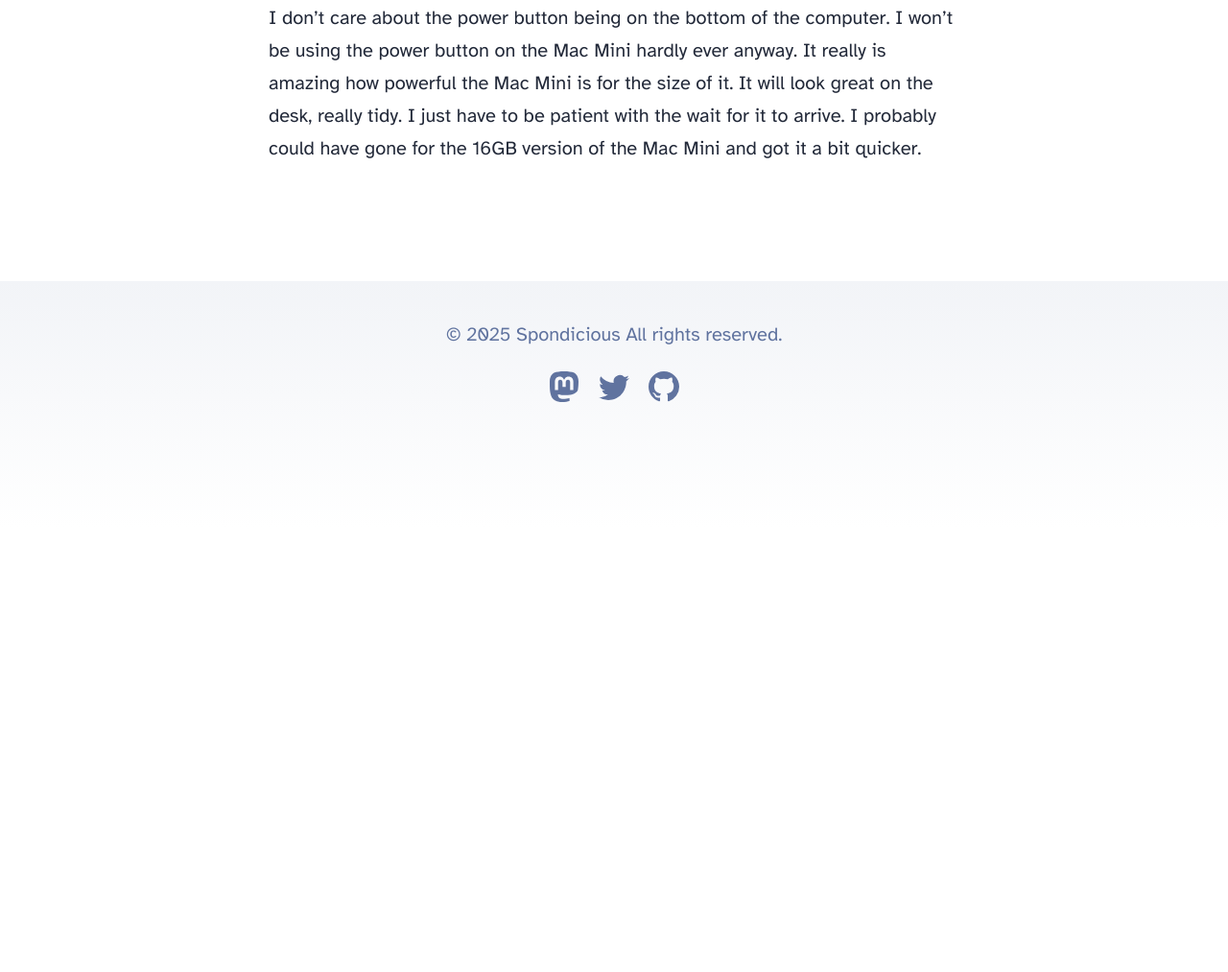
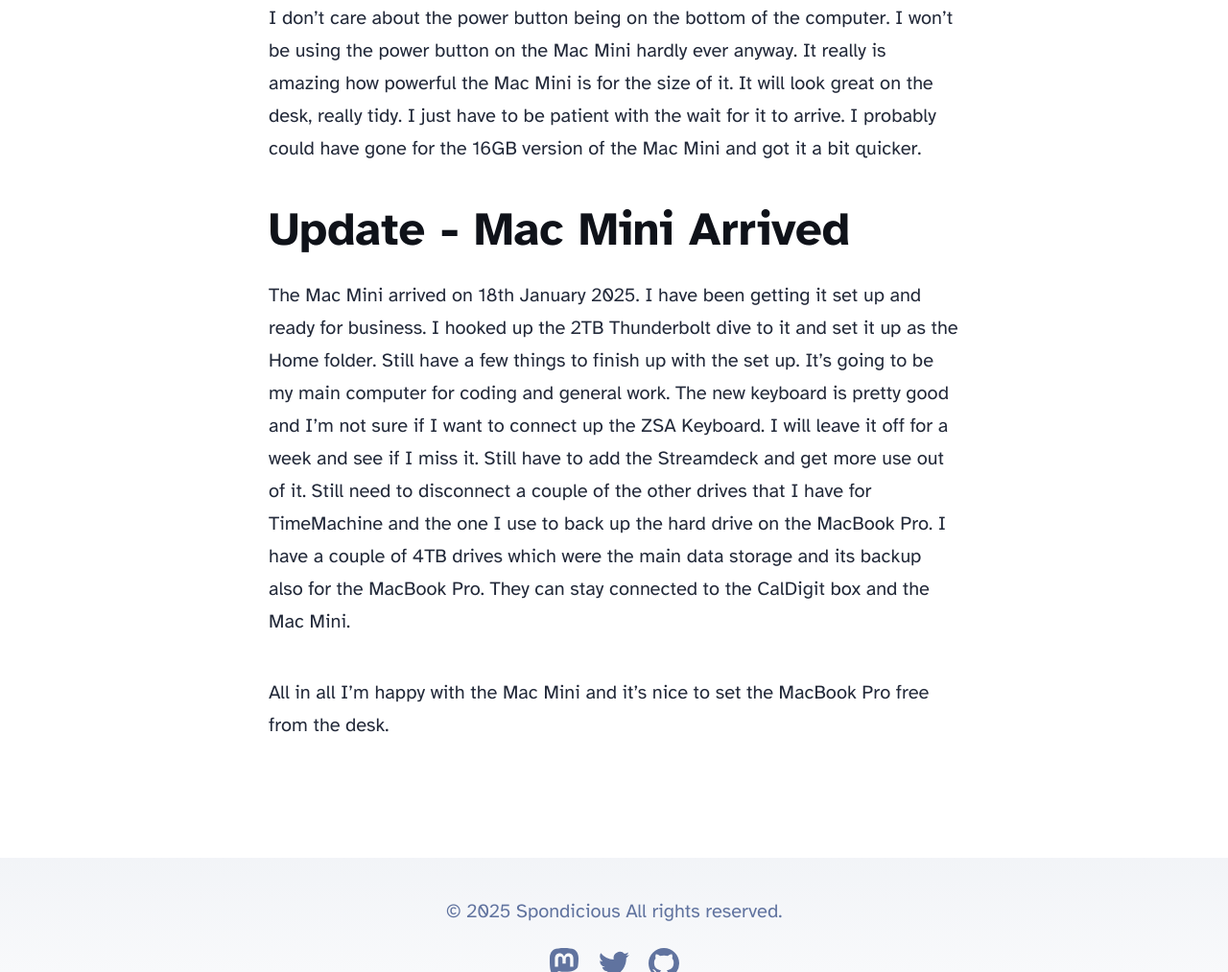
Before and after one commit to Spondycode/spondicious.com, an Astro site: page /blog/macmini in a window 1280 px wide. Shown: the part 3956-4969 px from the top of the page at 96% size. Before the commit the page ends 4507 px from the top, so only its background shows below. Built offline with nearby package versions, Linux system fonts and the light colour scheme; Astro itself is replaced by a stand-in of ours.

Commit message:
Added to the Mac Mini page

```diff
--- a/src/content/blog/MacMini.md
+++ b/src/content/blog/MacMini.md
@@ -30,3 +30,9 @@
 Most going for the base model with 256GB Storage and being delighted with the computer. They mostly commented about how good it is for video editing, which means it will handle the not so heavy lifting of my coding work no problem. I could have gone for the 16GB version probably, but 24GB will give a bit of extra longevity. I use Chrome for the FlutterFlow application development, so that will use up a good bit of the memory. Other than that I don't have too many applications I need to run on the Mac Mini.
 
 I don't care about the power button being on the bottom of the computer. I won't be using the power button on the Mac Mini hardly ever anyway. It really is amazing how powerful the Mac Mini is for the size of it. It will look great on the desk, really tidy. I just have to be patient with the wait for it to arrive. I probably could have gone for the 16GB version of the Mac Mini and got it a bit quicker.
+
+## Update - Mac Mini Arrived
+
+The Mac Mini arrived on 18th January 2025. I have been getting it set up and ready for business. I hooked up the 2TB Thunderbolt dive to it and set it up as the Home folder. Still have a few things to finish up with the set up. It's going to be my main computer for coding and general work. The new keyboard is pretty good and I'm not sure if I want to connect up the ZSA Keyboard. I will leave it off for a week and see if I miss it. Still have to add the Streamdeck and get more use out of it. Still need to disconnect a couple of the other drives that I have for TimeMachine and the one I use to back up the hard drive on the MacBook Pro. I have a couple of 4TB drives which were the main data storage and its backup also for the MacBook Pro. They can stay connected to the CalDigit box and the Mac Mini.
+
+All in all I'm happy with the Mac Mini and it's nice to set the MacBook Pro free from the desk.
```
